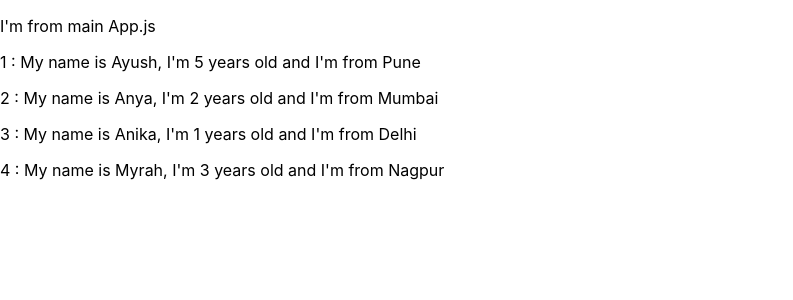
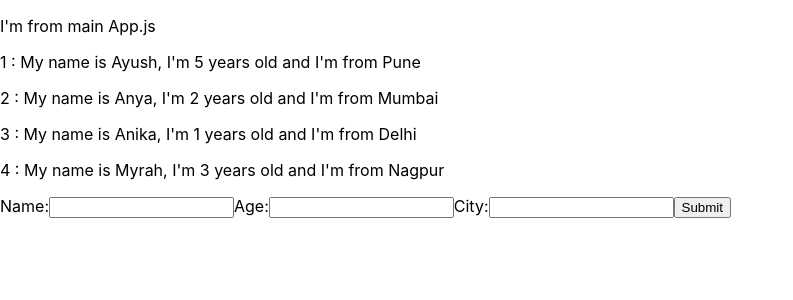
Before and after one commit to nupoor01nawathey/100-Days-Of-Code, a React (Create React App) app in the folder react-spa/: page / in a window 1280 px wide. Shown: the top 300 px of the page, without its empty margins (0-793 px from the left). Built offline with nearby package versions, Linux system fonts and the light colour scheme.

Commit message:
add form
use form to add new kid to the playground

```diff
--- /dev/null
+++ b/react-spa/src/AddNewKid.js
@@ -0,0 +1,39 @@
+import React, { Component } from 'react';
+
+class AddNewKid extends Component {
+    state = {
+        name: null,
+        age: null,
+        city: null
+    }
+
+    handleChange = (e) => {
+        this.setState({
+            [e.target.id]: e.target.value
+        });
+    }
+
+    handleSubmit = (e) => {
+        e.preventDefault();
+        console.log(this.state);
+    }
+
+    render() {
+        return(
+            <div>
+                <form onSubmit={this.handleSubmit}>
+                    <label htmlFor="name">Name:</label>
+                    <input type="text" id="name" onChange={this.handleChange} />
+                    <label htmlFor="age">Age:</label>
+                    <input type="number" id="age" onChange={this.handleChange} />
+                    <label htmlFor="city">City:</label>
+                    <input type="text" id="city" onChange={this.handleChange} />
+                    <button>Submit</button>
+                </form>
+            </div>
+        )
+    }
+}
+
+
+export default AddNewKid;
--- a/react-spa/src/App.js
+++ b/react-spa/src/App.js
@@ -1,5 +1,6 @@
 import React, { Component } from 'react';
 import Sample from './myComponent';
+import AddNewKid from './AddNewKid';
 
 class App extends Component {
   state = {
@@ -15,6 +16,7 @@
       <div className="App">
           <p>I'm from main App.js</p>
           <Sample kids={ this.state.details }/>
+          <AddNewKid />
       </div>
     )
   }
```
